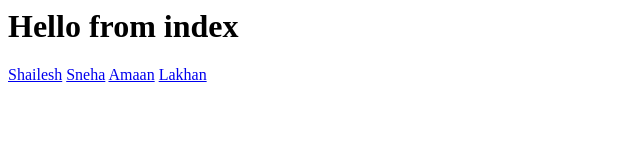
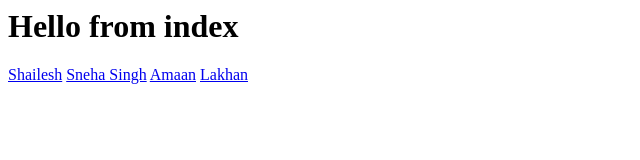
Before and after one commit to shaileshsonare/sasldemo, a plain HTML site: page index.html in a window 1280 px wide. Shown: the full height of the page, 0-640 px from the left. Drawn offline with Linux system fonts and the light colour scheme.

Commit message:
modified

```diff
--- a/index.html
+++ b/index.html
@@ -1,5 +1,5 @@
 <h1>Hello from index</h1>
 <a href="shailesh.html">Shailesh</a>
-<a href="sneha.html">Sneha</a>
+<a href="sneha.html">Sneha Singh</a>
 <a href="amaan.html">Amaan</a>
 <a href="lakhan.html">Lakhan</a>
```
